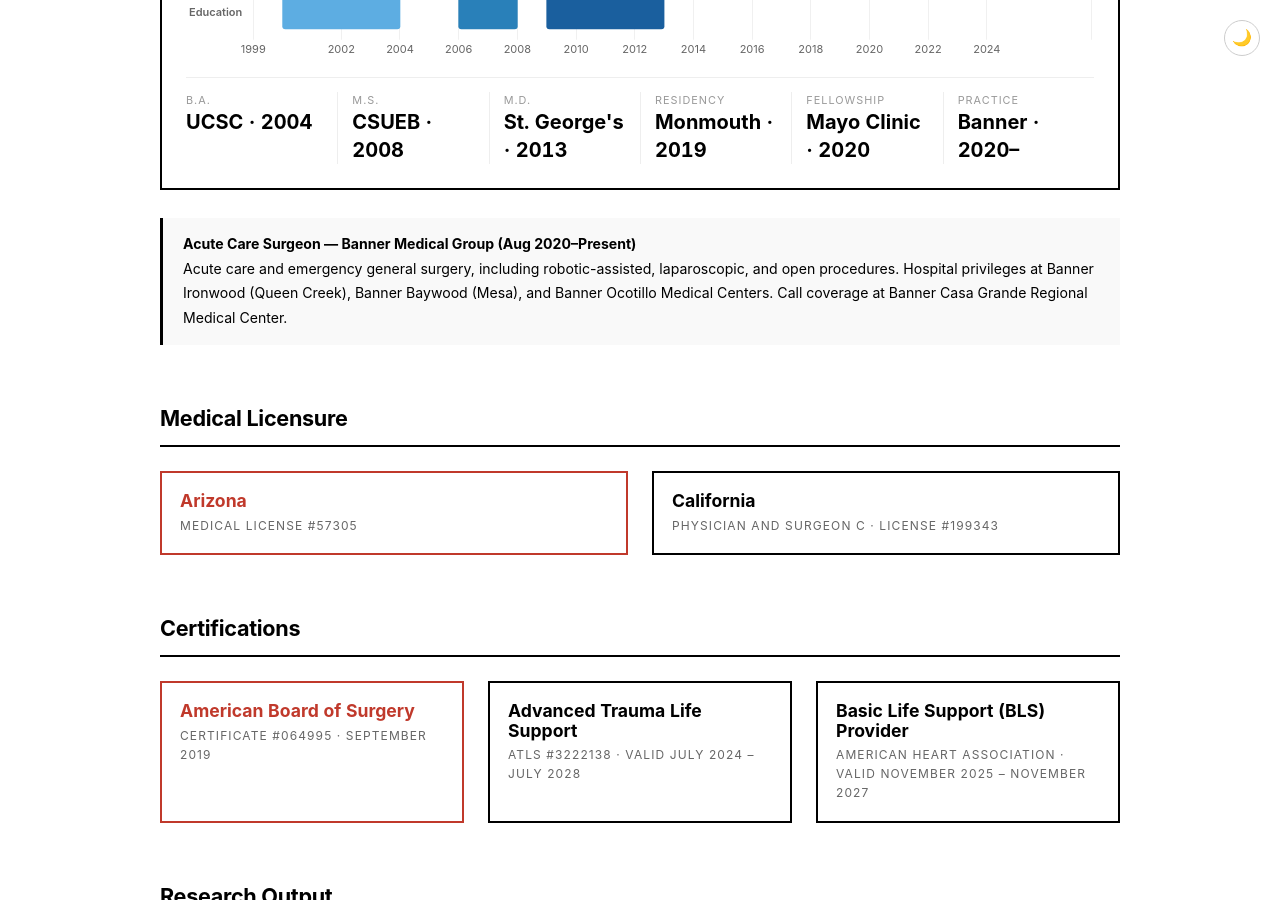
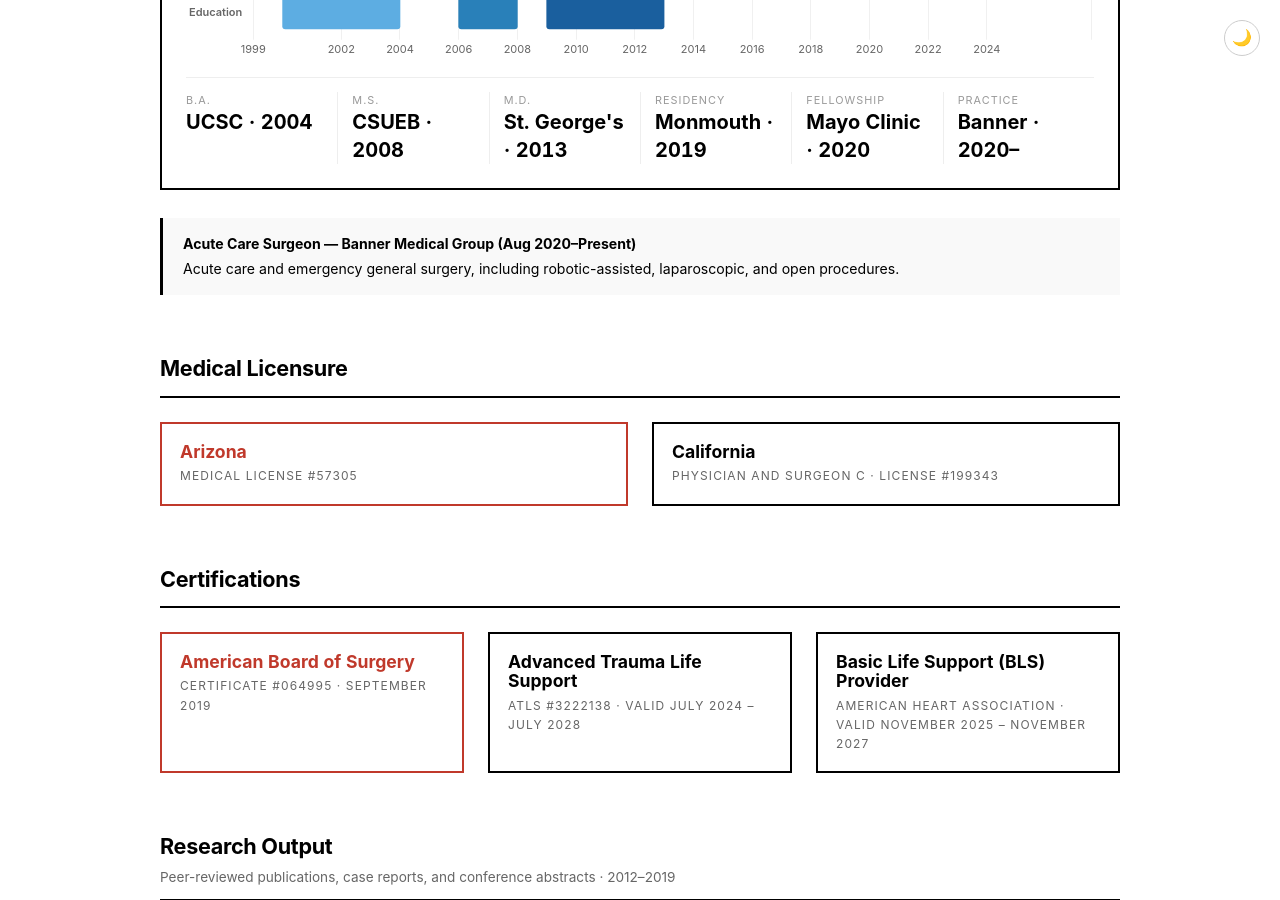
Before and after one commit to kambiz/kambiz.github.io, a Jekyll site: the page built from cv/index.html, in a window 1280 px wide and 900 px high, scrolled down 666 px. Built offline with Jekyll 4.4.1, drawn with Linux system fonts in a browser that asks for light colours.

Commit message:
CV page: remove the hospital privileges and call coverage lines
At the user's request. The Banner Medical Group entry keeps its one-line
practice description. The PDF already omitted these lines, so it now matches
the page in this respect; it is rebuilt only to record the page's new
content fingerprint (the site check flagged it as stale before the rebuild
and passes after). CLAUDE.md is updated to match.

Co-Authored-By: Claude Sonnet 5.5 <noreply@anthropic.com>
Claude-Session: https://claude.ai/code/session_01R6CWWxfPww3NUGdKi2WSr4

```diff
--- a/cv/index.html
+++ b/cv/index.html
@@ -260,8 +260,6 @@ canvas { max-width:100%; display:block; }
 <div class="insight-box">
   <strong>Acute Care Surgeon — Banner Medical Group (Aug 2020–Present)</strong><br>
   Acute care and emergency general surgery, including robotic-assisted, laparoscopic, and open procedures.
-  Hospital privileges at Banner Ironwood (Queen Creek), Banner Baywood (Mesa), and Banner Ocotillo Medical Centers.
-  Call coverage at Banner Casa Grande Regional Medical Center.
 </div>
 
 <!-- ── Medical Licensure ──────────────────────────────────────── -->
```
Also changed, not shown: CLAUDE.md (+3 -3 lines), 2 other files.
